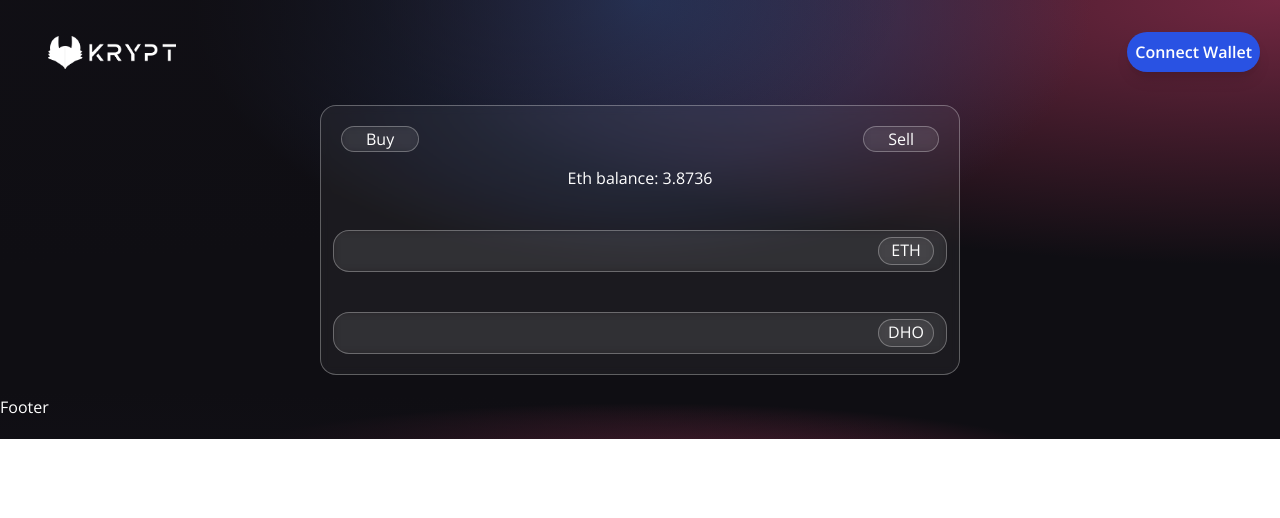
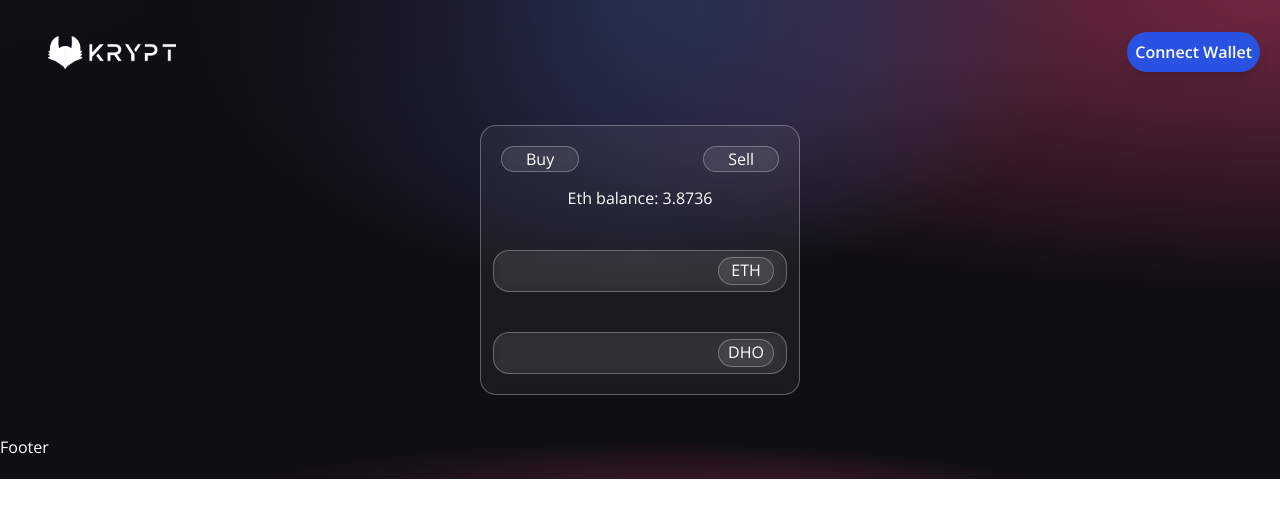
Before and after one commit to danielhochwart7/dex, a React (Vite) app: page / in a window 1280 px wide. Shown: the top 518 px of the page. Built offline with nearby package versions, Linux system fonts and the light colour scheme.

Commit message:
Reposition items on screen

```diff
--- a/src/components/Body.jsx
+++ b/src/components/Body.jsx
@@ -1,12 +1,12 @@
 const Body = () =>  {
     return (
-        <div className="flex flex-col justify-center items-center">
-            <div className="flex flex-col w-1/2 items-center py-5 px-3 white-glassmorphism space-y-10">
-                <div className="flex flex-row">
-                    <div className="text-center font-size absolute left-5 white-glassmorphism px-6 hover:bg-slate-600">
+        <div className="flex flex-col justify-center items-center p-5">
+            <div className="flex flex-col w-full md:w-80 lg:w-80  items-center py-5 px-3 white-glassmorphism space-y-10">
+                <div className="flex flex-row justify-evenly">
+                    <div className="text-center font-size fixed left-5 white-glassmorphism px-6 hover:bg-slate-600">
                         Buy
                     </div>
-                    <div className="text-center font-size absolute right-5 white-glassmorphism px-6 hover:bg-slate-600">
+                    <div className="text-center font-size fixed right-5 white-glassmorphism px-6 hover:bg-slate-600">
                         Sell
                     </div>
                 </div>
@@ -14,12 +14,12 @@ const Body = () =>  {
                     Eth balance: 3.8736
                 </div>
                 <div className="flex w-full items-center py-5 white-glassmorphism justify justify-evenly">
-                    <div className="text-center absolute right-3 h-7 w-14 white-glassmorphism hover:bg-slate-600">
+                    <div className="text-center fixed right-3 h-7 w-14 white-glassmorphism hover:bg-slate-600">
                         ETH
                     </div>
                 </div>
                 <div className="flex w-full items-center py-5 white-glassmorphism justify justify-evenly">
-                    <div className="text-center absolute right-3 h-7 w-14 white-glassmorphism hover:bg-slate-600">
+                    <div className="text-center fixed right-3 h-7 w-14 white-glassmorphism hover:bg-slate-600">
                         DHO
                     </div>
                 </div>
```
